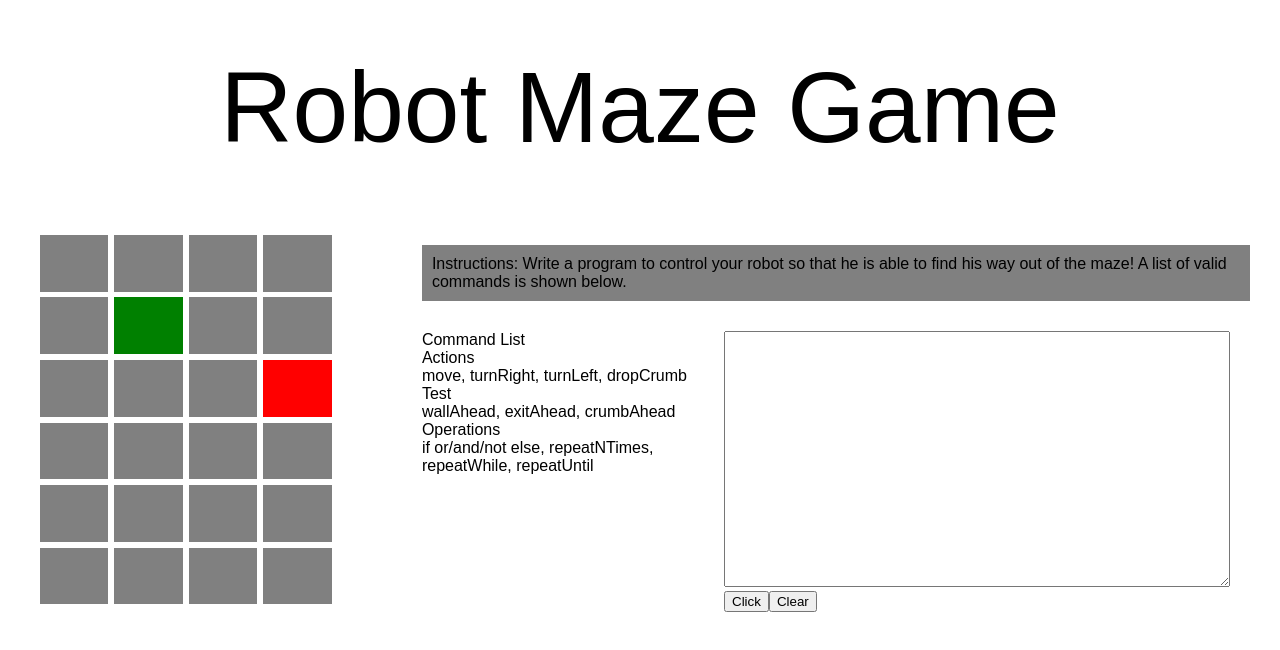
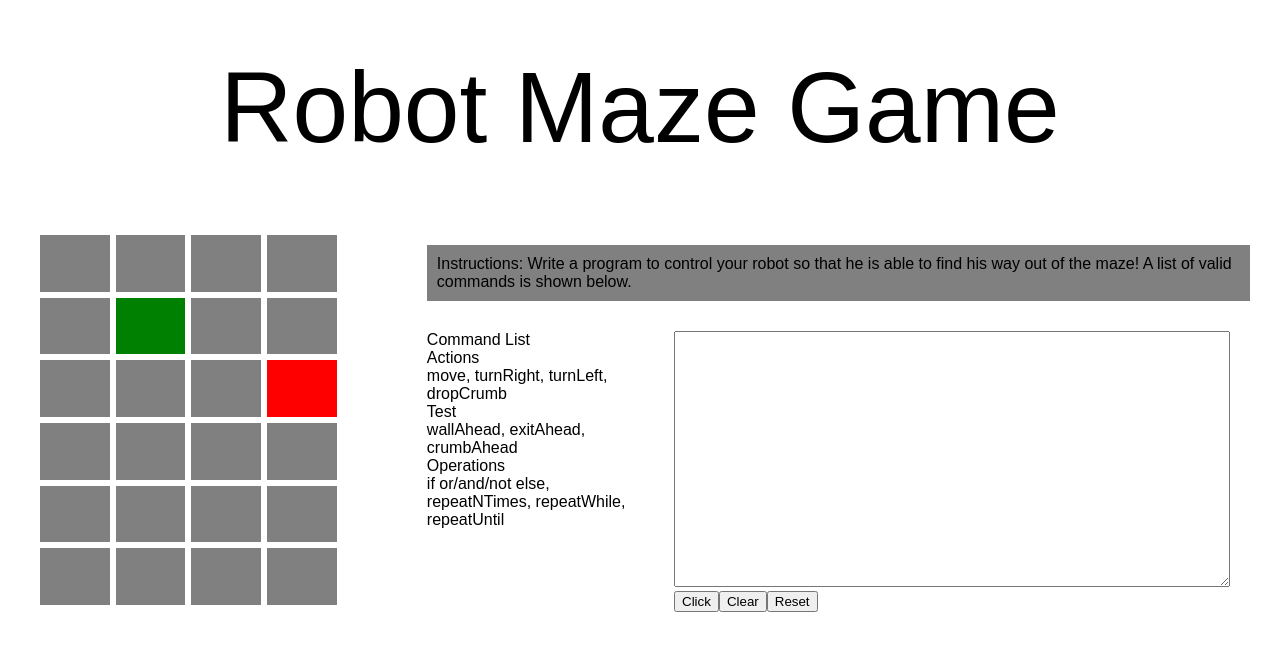
Before and after one commit to doug-yan/douglasyan.com, a React (Create React App) app: page /MazeGame in a window 1280 px wide. Shown: the top 650 px of the page. Built offline with nearby package versions, Linux system fonts and the light colour scheme.

Commit message:
Language parsing v1

```diff
--- a/src/components/MazeGame/editor.css
+++ b/src/components/MazeGame/editor.css
@@ -1,4 +1,10 @@
 .text-editor {
-	width: 500px;
+	width: 550px;
 	height: 250px;
 }
+
+.buttons {
+	display: flex;
+	flex-direction: row;
+	justify-content: justify;
+}
--- a/src/components/MazeGame/editor.js
+++ b/src/components/MazeGame/editor.js
@@ -27,11 +27,16 @@ class Editor extends Component {
 
 	render() {
 		return (
-			<form onSubmit={this.handleSubmit}>
-				<textarea className='text-editor' value={this.state.textField} onChange={this.handleChange}/>
-				<button onClick={this.handleSubmit} className='button'>Click</button>
-				<button onClick={this.handleClear} className='button'>Clear</button>
-			</form>
+			<div>
+				<div onSubmit={this.handleSubmit}>
+					<textarea className='text-editor' value={this.state.textField} onChange={this.handleChange}/>
+				</div>
+				<div className='buttons'>
+					<button onClick={this.handleSubmit} className='button'>Click</button>
+					<button onClick={this.handleClear} className='button'>Clear</button>
+					<button onClick={this.props.reset} className='button'>Reset</button>
+				</div>
+			</div>
 		);
 	}
 }
--- a/src/components/MazeGame/mazegame.js
+++ b/src/components/MazeGame/mazegame.js
@@ -8,10 +8,13 @@ import './mazegame.css';
 class MazeGame extends Component {
     constructor(props) {
         super(props);
+        this.MazeScreen = React.createRef();
         this.handleEditorSubmit = this.handleEditorSubmit.bind(this);
         this.handleWinCondition = this.handleWinCondition.bind(this);
         this.handleReset = this.handleReset.bind(this);
-        this.getNextCommand = this.getNextCommand.bind(this);
+        this.callMovement = this.callMovement.bind(this);
+        this.handleResetBoard = this.handleResetBoard.bind(this);
+
         this.state = {
             startPos: {x: 2, y: 2},
             endPos: {x: 4, y: 3},
@@ -24,7 +27,17 @@ class MazeGame extends Component {
 
     handleEditorSubmit(val) {
         let editorVal = val.split('\n');
-        this.setState({editorVal});
+        this.callMovement(editorVal);
+    }
+
+    callMovement(editorVal) {
+        let command = editorVal.shift();
+        if(command !== undefined) {
+            setTimeout(() => {
+                this.MazeScreen.current.parseCommand(command);
+                this.callMovement(editorVal);
+            }, 500);
+        }
     }
 
     handleWinCondition() {
@@ -35,12 +48,8 @@ class MazeGame extends Component {
         this.setState({solved: false});
     }
 
-    getNextCommand() {
-        let nextCommand = this.state.editorVal[0];
-        let newEditorVal = this.state.editorVal;
-        newEditorVal.shift()
-        this.setState({editorVal: newEditorVal})
-        return nextCommand;
+    handleResetBoard() {
+        this.MazeScreen.current.resetMaze();
     }
 
 	render() {
@@ -58,20 +67,23 @@ class MazeGame extends Component {
                     (
                         <div  className='maze-body'>
                             <MazeScreen
+                                ref={this.MazeScreen}
                                 start_position={this.state.startPos}
                                 end_position={this.state.endPos}
                                 width={this.state.boardWidth}
                                 height={this.state.boardHeight}
                                 trigger_win={this.handleWinCondition}
                                 hit_wall={this.handleWallCollision}
-                                command_list={this.state.editorVal}
-                                get_next_command={this.getNextCommand}
                             />
                             <div className='body-right'>
                                 <Instructions />
                                 <div className='command-list-and-editor'>
                                     <CommandList />
-                                    <Editor text_value={this.state.editorVal} submit={this.handleEditorSubmit} />
+                                    <Editor
+                                        text_value={this.state.editorVal}
+                                        submit={this.handleEditorSubmit}
+                                        reset={this.handleResetBoard}
+                                    />
                                 </div>
                             </div>
                         </div>
--- a/src/components/MazeGame/mazescreen.js
+++ b/src/components/MazeGame/mazescreen.js
@@ -5,11 +5,11 @@ class MazeScreen extends Component {
     constructor(props) {
         super(props);
         this.boardBuilder = this.boardBuilder.bind(this);
+        this.parseCommand = this.parseCommand.bind(this);
         this.moveRight = this.moveRight.bind(this);
         this.moveLeft = this.moveLeft.bind(this);
         this.moveUp = this.moveUp.bind(this);
         this.moveDown = this.moveDown.bind(this);
-		this.parseCommands = this.parseCommands.bind(this);
 
         let temp_list = [];
         for(var i = 0; i < props.width * props.height; i++) {
@@ -23,6 +23,8 @@ class MazeScreen extends Component {
         temp_list[start_linear_position] = 'green'
 
         this.state = {
+            originalStart: start_linear_position,
+            originalColorList: temp_list,
             prevStart: start_linear_position,
             colorList: temp_list,
             endLinearPosition: end_linear_position,
@@ -37,27 +39,31 @@ class MazeScreen extends Component {
         if (this.state.prevStart === this.state.endLinearPosition) {
             setTimeout(()=>{this.props.trigger_win()}, 500);
         }
-		if (this.props.command_list !== '') {
-			this.parseCommands();
+        if (this.props.next_command !== '') {
+            this.parseCommand();
         }
     }
 
-	parseCommands() {
-		let command = this.props.get_next_command();
+    resetMaze() {
+        this.setState({prevStart: this.state.originalStart, colorList: this.state.originalColorList});
+    }
 
-		while(command !== undefined) {
+    parseCommand(command) {
         switch(command) {
             case 'moveRight':
                 this.moveRight();
                 break;
-
+            case 'moveLeft':
+                this.moveLeft();
+                break;
             case 'moveDown':
                 this.moveDown();
                 break;
+            case 'moveUp':
+                this.moveUp();
+                break;
             default:
             break;
-			}
-			command = this.props.get_next_command();
         }
     }
 
```
Lines whose indentation alone changed are shown as unchanged.
